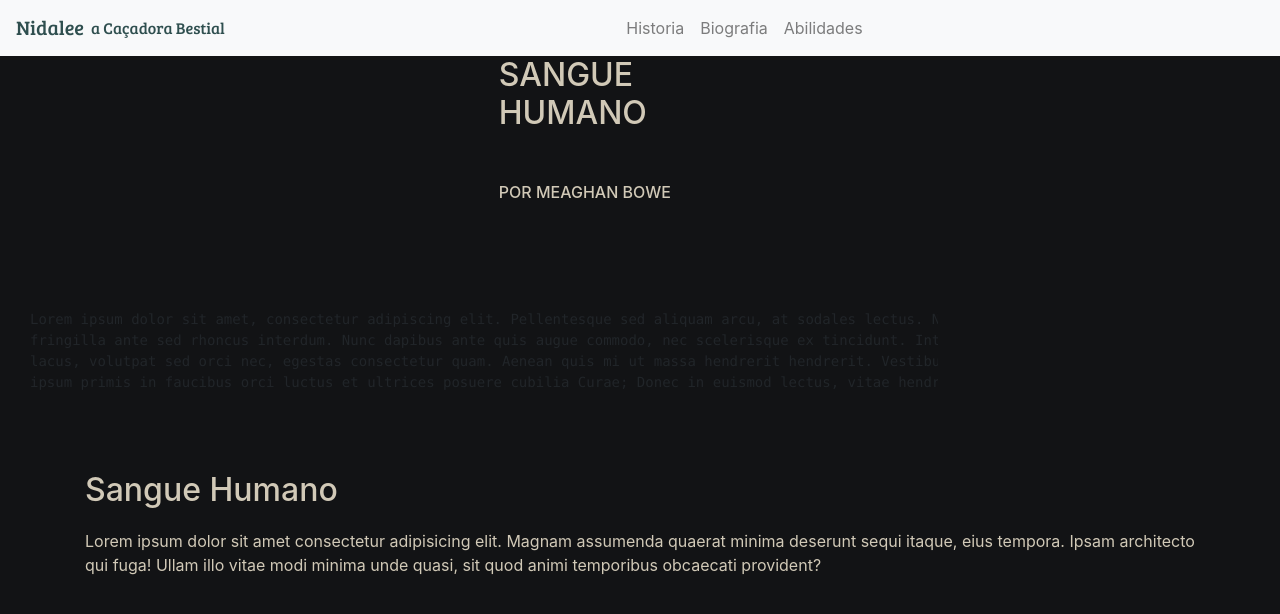
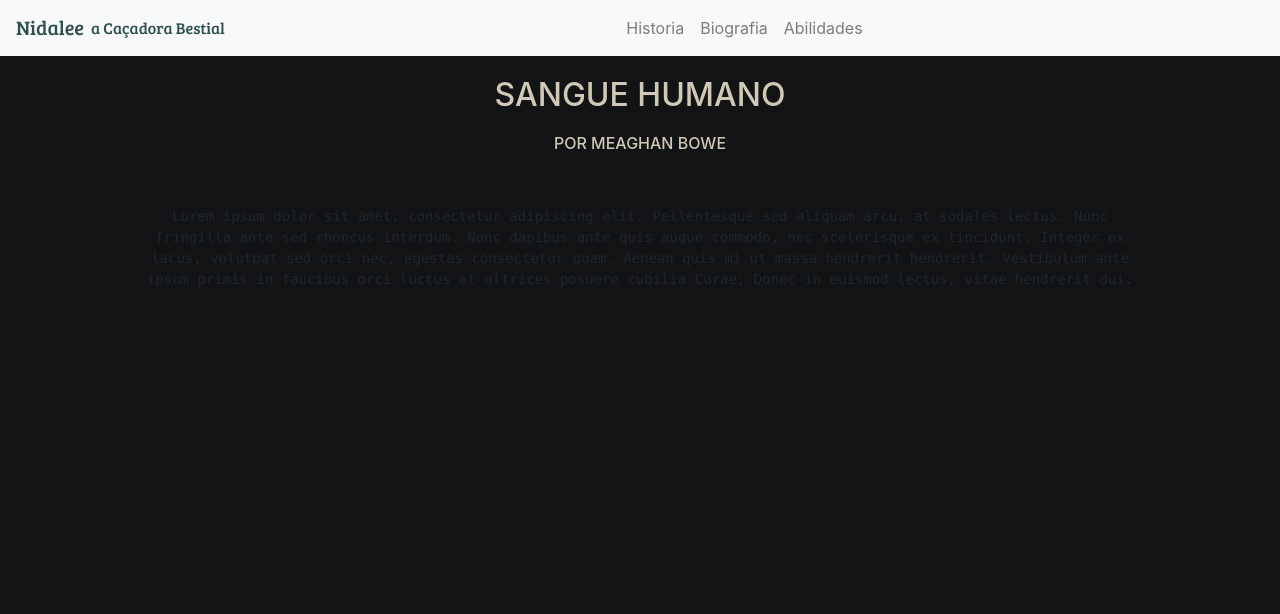
Before and after one commit to AdmetaCYun/Site-nidalee, a website: page historia.html in a window 1280 px wide. Drawn offline with nearby package versions, Linux system fonts and the light colour scheme.

Commit message:
fix centrar text

```diff
--- a/historia.html
+++ b/historia.html
@@ -25,46 +25,31 @@
 
     <div class="container-fluid">
 
-        <div class="row "></div>
-        <div class="col-12 col-lg-9 ">
-            <div class="row espacamento-linha">
-                <div class="col-6">
+        <div class="espacamento-linha centrar">
 
-                </div>
-                <div class="col-4">
-                    <h2>SANGUE HUMANO</h2>
-                    <h6 class="h6">POR MEAGHAN BOWE
-                    </h6>
-                </div>
-                <div class="col-2">
+            <h2>SANGUE HUMANO</h2>
 
-                </div>
-            </div>
-            <div class="row espacamento-linha ">
-                <div class="col-12 text-center my-3 ">
-                    <p>
-                        <pre>
+
+        </div>
+        <div class="centrar">
+            <h6>POR MEAGHAN BOWE</h6>
+        </div>
+        <div class="row espacamento-linha centrar">
+            <div class="col-12 my-3">
+                <p>
+                    <pre>
 Lorem ipsum dolor sit amet, consectetur adipiscing elit. Pellentesque sed aliquam arcu, at sodales lectus. Nunc
 fringilla ante sed rhoncus interdum. Nunc dapibus ante quis augue commodo, nec scelerisque ex tincidunt. Integer ex
 lacus, volutpat sed orci nec, egestas consectetur quam. Aenean quis mi ut massa hendrerit hendrerit. Vestibulum ante
 ipsum primis in faucibus orci luctus et ultrices posuere cubilia Curae; Donec in euismod lectus, vitae hendrerit dui.
                         </pre>
-                    </p>
-                </div>
+                </p>
+            </div>
 
-            </div>
         </div>
     </div>
 
-    </div>
 
-    <div class="container">
-
-        <h2 class="centrar">Sangue Humano</h2>
-        <div>Lorem ipsum dolor sit amet consectetur adipisicing elit. Magnam assumenda quaerat minima deserunt sequi
-            itaque, eius tempora. Ipsam architecto qui fuga! Ullam illo vitae modi minima unde quasi, sit quod animi
-            temporibus obcaecati provident?</div>
-    </div>
 
 
     <!-- Optional JavaScript -->
--- a/style.css
+++ b/style.css
@@ -30,10 +30,7 @@
    margin-bottom: 25px;
 }
 
-.h6 {
-   margin: 50px auto;
+.centrar {
+   margin: 20px auto;
+   text-align: center;
 }
-
-.centrar{
-   margin: 20px auto;
-}
```
